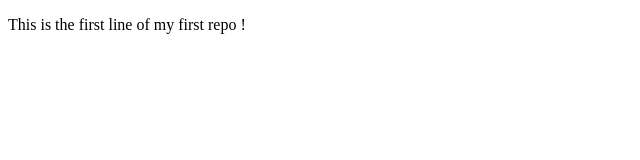
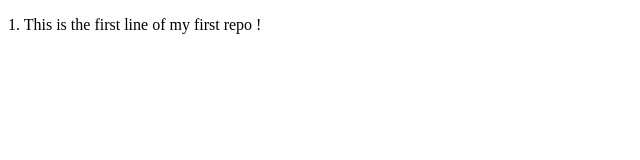
Before and after one commit to Kaw-kaw/firstOne, a plain HTML site: page index.html in a window 1280 px wide. Shown: the full height of the page, 0-640 px from the left. Drawn offline with Linux system fonts and the light colour scheme.

Commit message:
Update index.html

```diff
--- a/index.html
+++ b/index.html
@@ -7,7 +7,7 @@
 
 <body>
 
-    <p>This is the first line of my first repo !</p>
+    <p>1. This is the first line of my first repo !</p>
 
 
 
```
